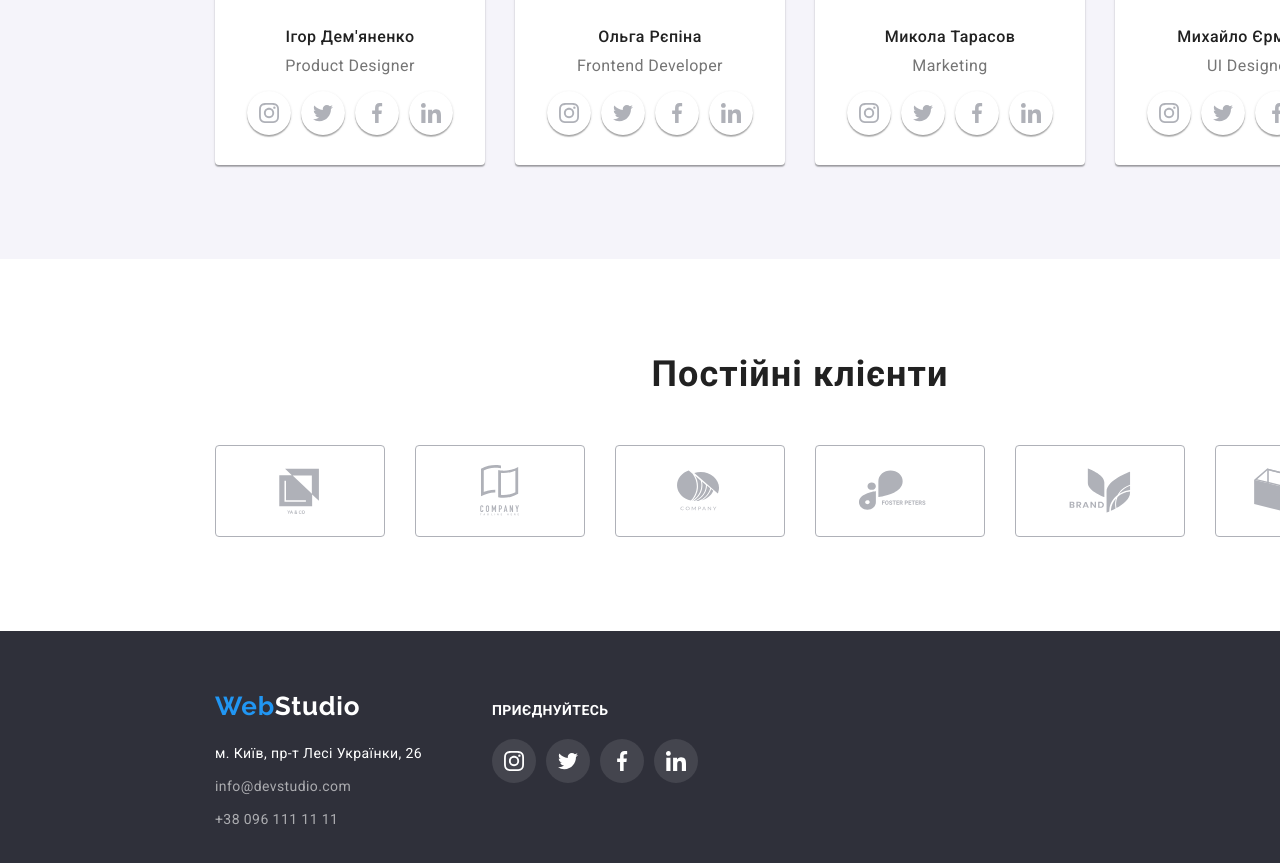
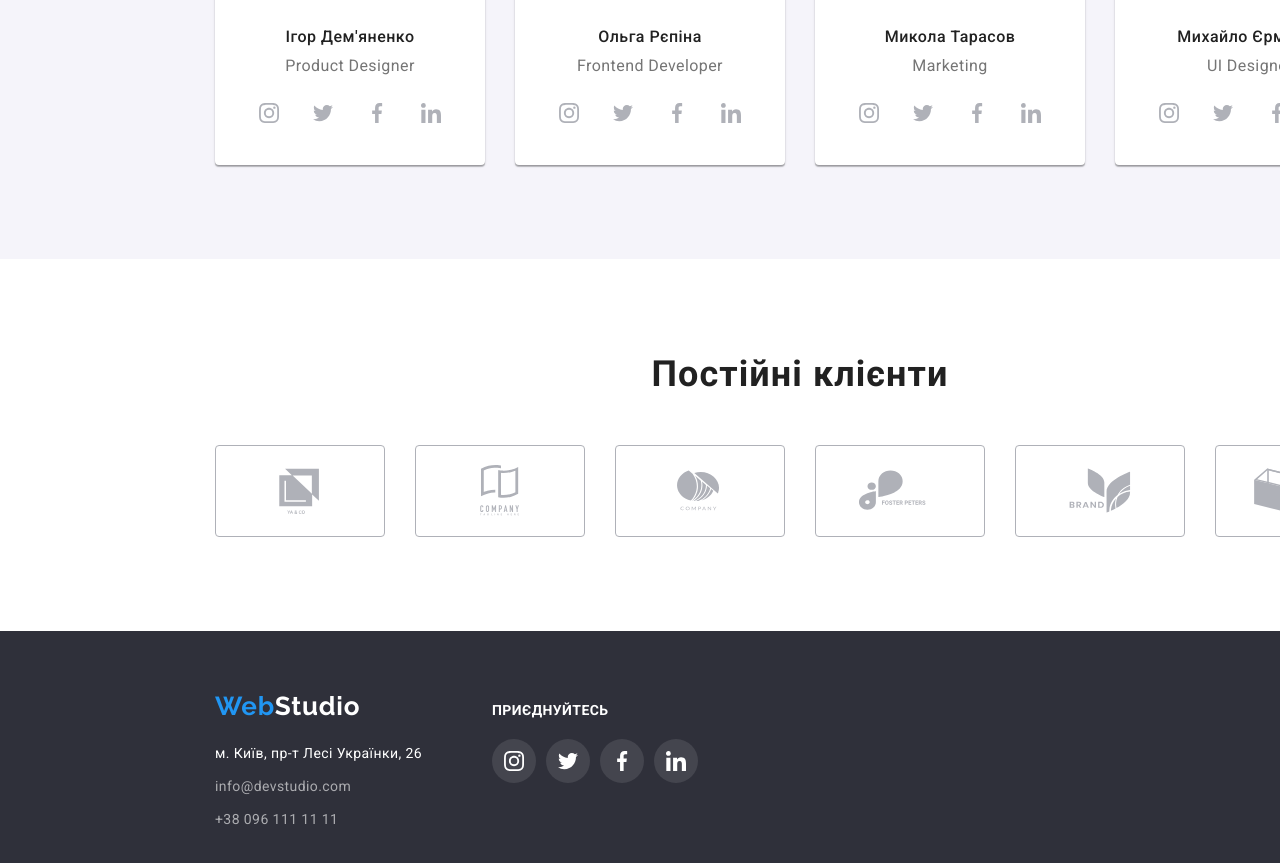
Before and after one commit to Kindual/goit-markup-hw-04, a plain HTML site: page index.html in a window 1280 px wide. Shown: the part 2049-2912 px from the top of the page. Drawn offline with nearby package versions, Linux system fonts and the light colour scheme.

Commit message:
Update main.css

```diff
--- a/css/main.css
+++ b/css/main.css
@@ -402,7 +402,8 @@ address .item + .item {
     border-radius: 50%;
     margin-top: 16px;
     margin-bottom: 30px;
-    fill: var(--accent-black)
+    fill: var(--accent-black);
+    box-shadow: none;
 }
 
 .list-team-socials .item + .item {
```
